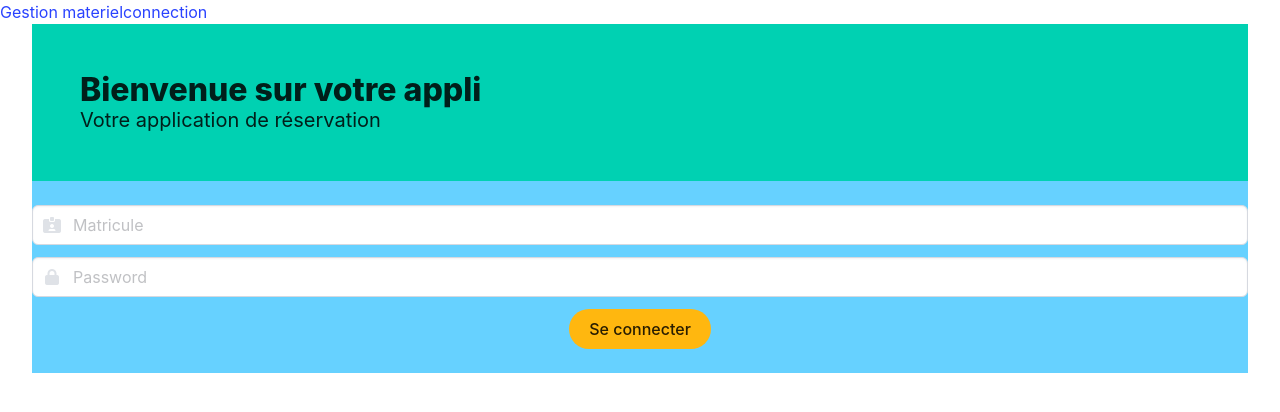
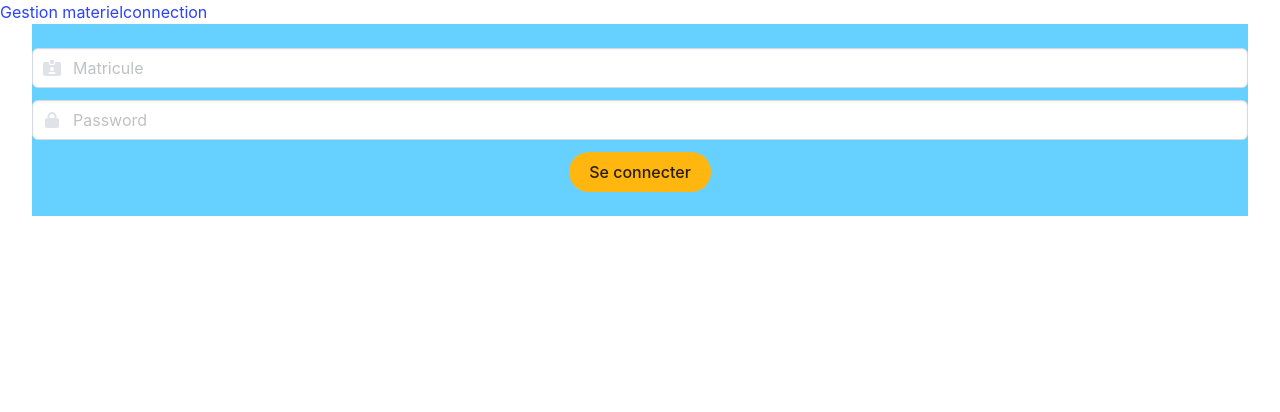
Before and after one commit to sirrazmo/equipe8ql, a Vue app: page / in a window 1280 px wide. Both pictures are taken after a click on the button "Go to Connection". Shown: the top 412 px of the page. Built offline with nearby package versions, Linux system fonts and the light colour scheme.

Commit message:
suppression bandeaux

```diff
--- a/src/components/Connexion.vue
+++ b/src/components/Connexion.vue
@@ -1,16 +1,4 @@
 <template>
-  <div class="container is-fluid">
-    <section class="hero is-primary">
-      <div class="hero-body">
-        <p class="title">
-          Bienvenue sur votre appli
-        </p>
-        <p class="subtitle">
-          Votre application de réservation
-        </p>
-      </div>
-    </section>
-  </div>
 
   <div class="container is-fluid">
     <section class="hero is-info">
```
Also changed, not shown: src/components/InfoMateriel.vue (+1 -12 lines), src/components/ModifAjoutUtilisateur.vue (+0 -10 lines).
